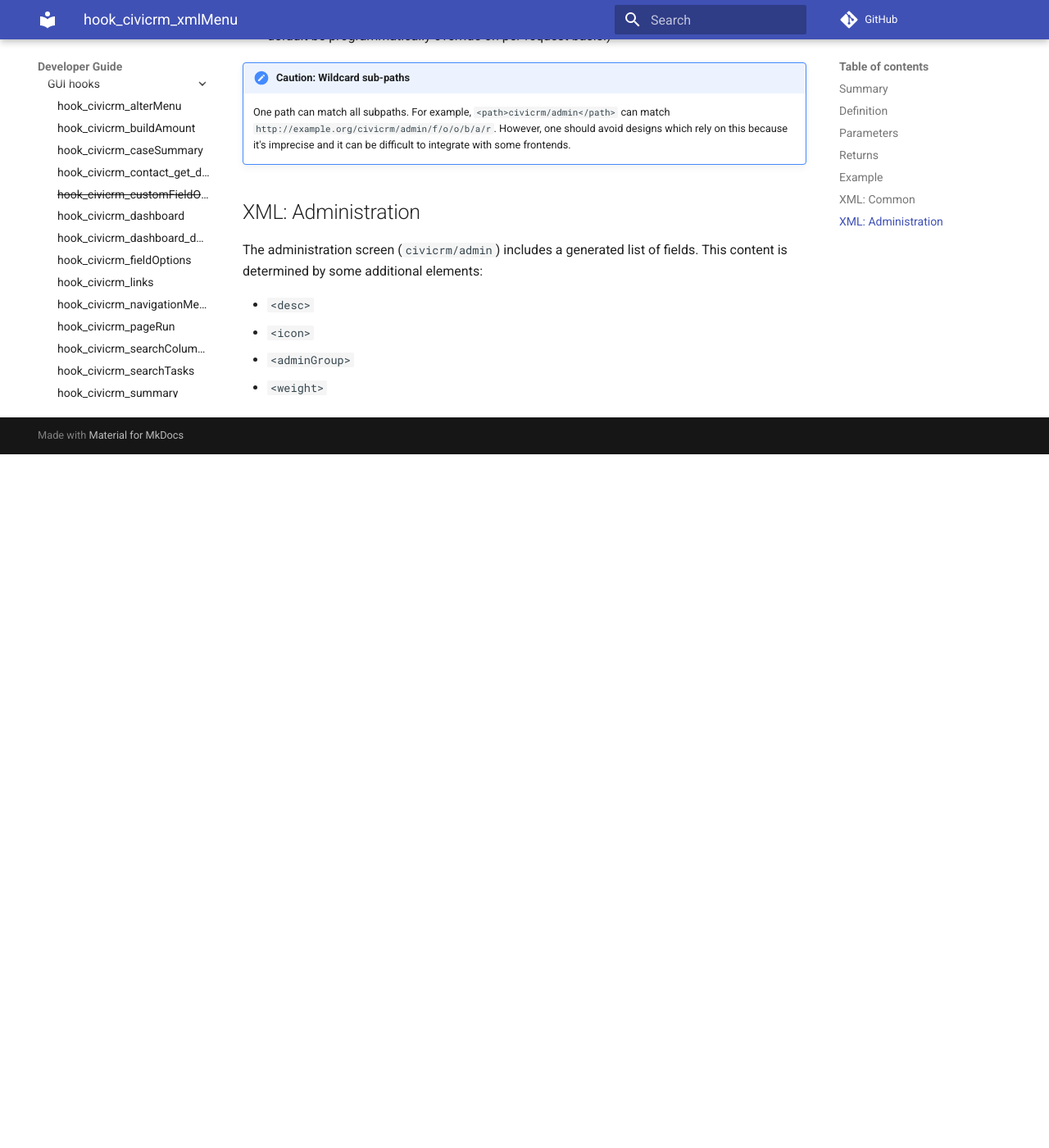
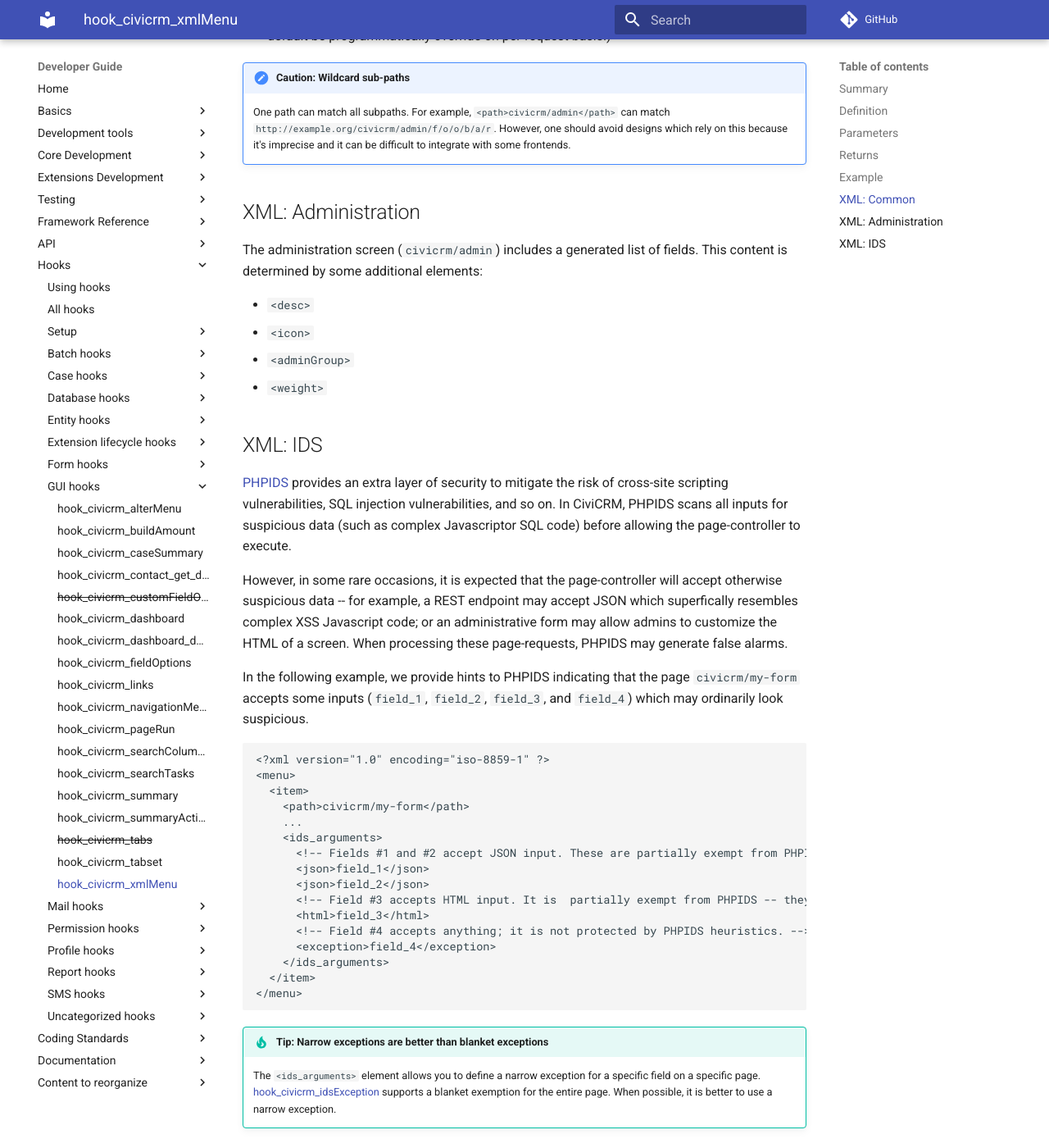
Before and after one commit to civicrm/civicrm-dev-docs, an MkDocs documentation site: the page built from docs/hooks/hook_civicrm_xmlMenu.md, in a window 1280 px wide and 1400 px high, scrolled down 2135 px. Shown: the whole window at 82% size. Built offline with MkDocs 1.6.1 and Material for MkDocs 9.7.7, drawn with Linux system fonts in a browser that asks for light colours; comment, search, counter and statistics services are not loaded; old or Windows-style settings are respelled for this version of MkDocs; before the commit the page ends 2689 px from its top, so only the background shows below that.

Commit message:
CRM-20926 - hook_civicrm_xmlMenu - Document `ids_arguments`

````diff
--- a/docs/hooks/hook_civicrm_xmlMenu.md
+++ b/docs/hooks/hook_civicrm_xmlMenu.md
@@ -81,3 +81,45 @@ The administration screen (`civicrm/admin`) includes a generated list of fields.
  * `<icon>`
  * `<adminGroup>`
  * `<weight>`
+
+## XML: IDS
+
+[PHPIDS](https://github.com/PHPIDS/PHPIDS) provides an extra layer of
+security to mitigate the risk of cross-site scripting vulnerabilities, SQL
+injection vulnerabilities, and so on.  In CiviCRM, PHPIDS scans all inputs
+for suspicious data (such as complex Javascriptor SQL code) before allowing
+the page-controller to execute.
+
+However, in some rare occasions, it is expected that the page-controller
+will accept otherwise suspicious data -- for example, a REST endpoint may
+accept JSON which superfically resembles complex XSS Javascript code; or an
+administrative form may allow admins to customize the HTML of a screen.
+When processing these page-requests, PHPIDS may generate false alarms.
+
+In the following example, we provide hints to PHPIDS indicating that the
+page `civicrm/my-form` accepts some inputs (`field_1`, `field_2`, `field_3`,
+and `field_4`) which may ordinarily look suspicious.
+
+```xml
+<?xml version="1.0" encoding="iso-8859-1" ?>
+<menu>
+  <item>
+    <path>civicrm/my-form</path>
+    ...
+    <ids_arguments>
+      <!-- Fields #1 and #2 accept JSON input. These are partially exempt from PHPIDS -- they use less aggressive heuristics. -->
+      <json>field_1</json>
+      <json>field_2</json>
+      <!-- Field #3 accepts HTML input. It is  partially exempt from PHPIDS -- they use less aggressive heuristics. -->
+      <html>field_3</html>
+      <!-- Field #4 accepts anything; it is not protected by PHPIDS heuristics. -->
+      <exception>field_4</exception>
+    </ids_arguments>
+  </item>
+</menu>
+```
+
+!!! tip "Tip: Narrow exceptions are better than blanket exceptions"
+    The `<ids_arguments>` element allows you to define a narrow exception for a specific field on a specific page.
+    [hook_civicrm_idsException](/hooks/hook_civicrm_idsException.md) supports a blanket exemption for the entire page.
+    When possible, it is better to use a narrow exception.
````
